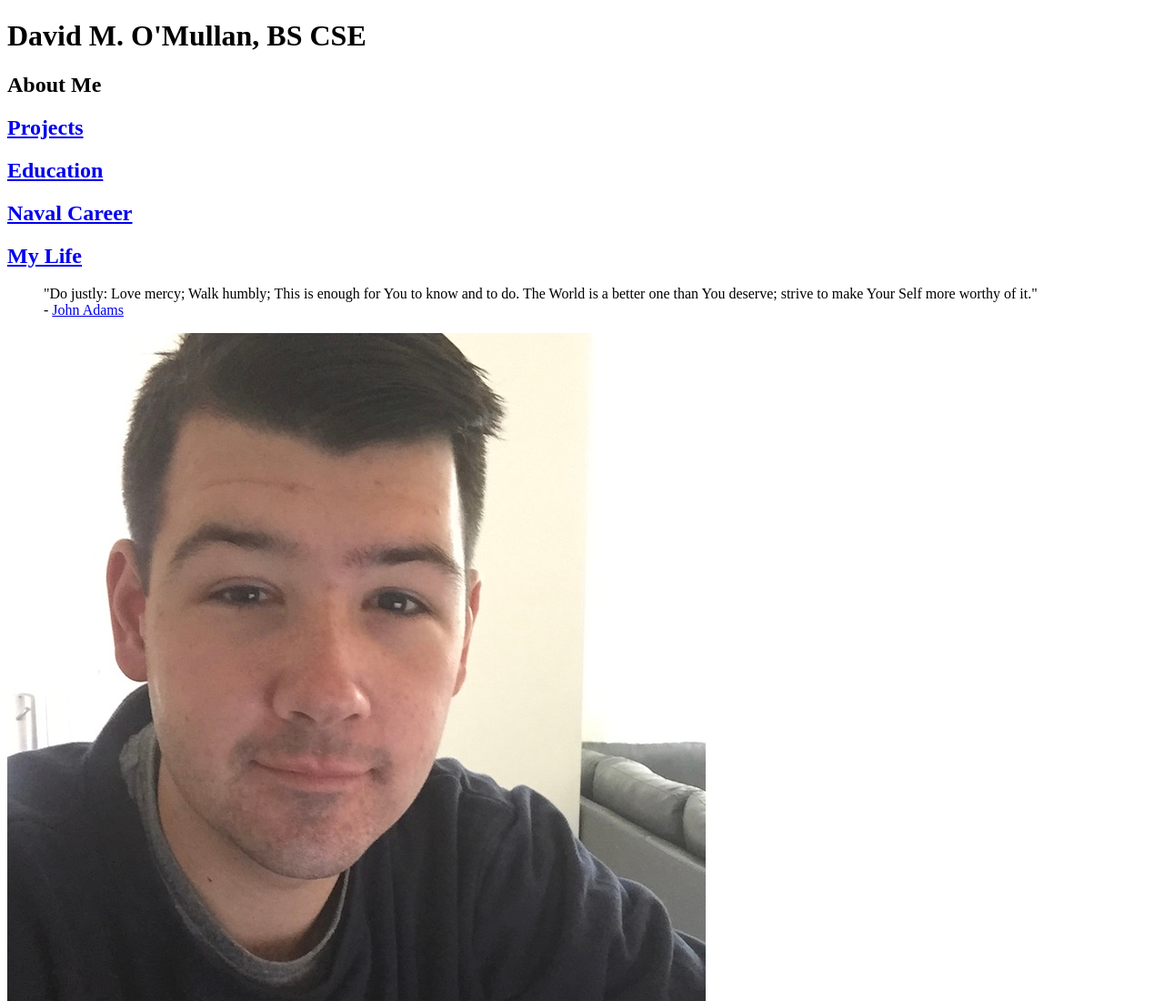
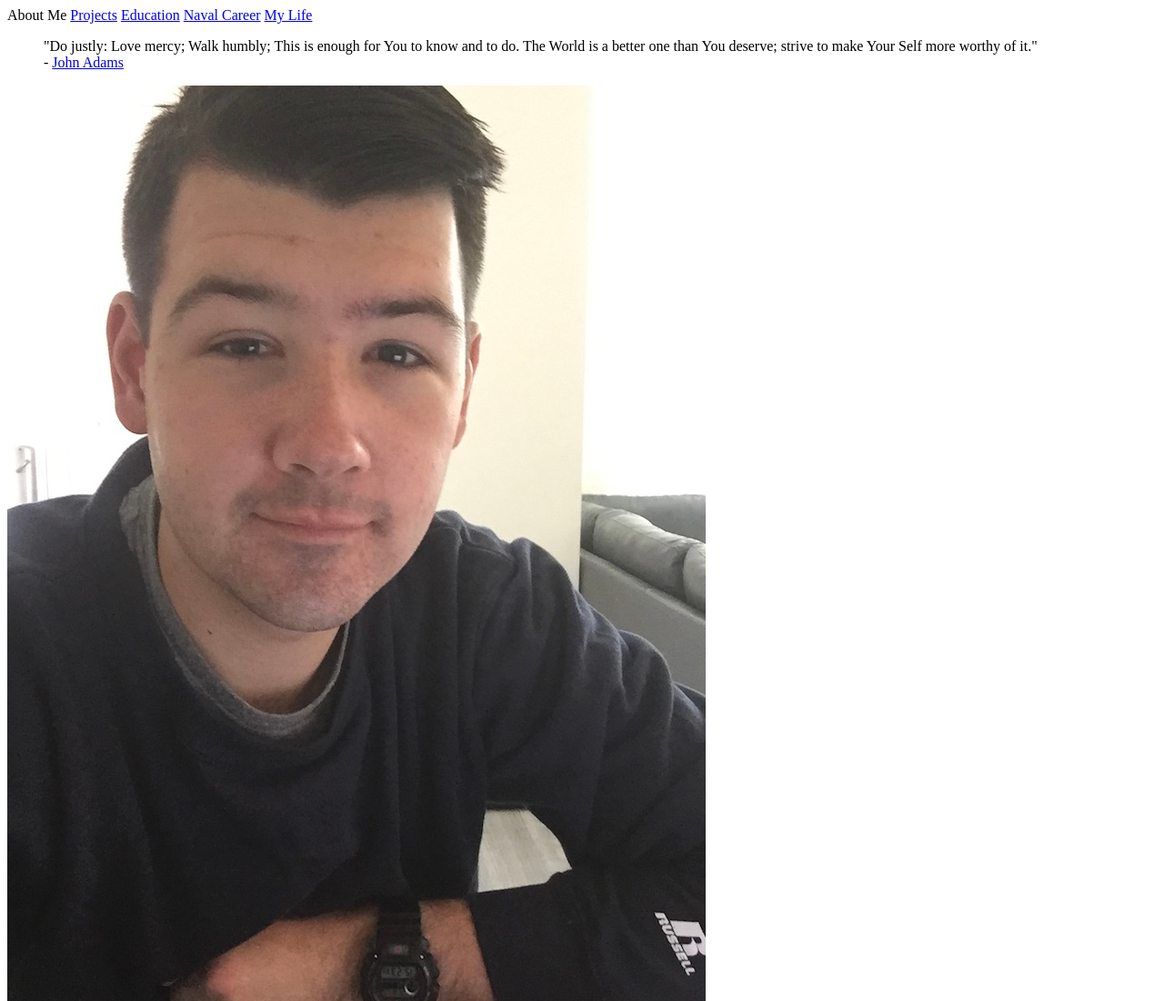
Before and after one commit to davidomullan/learn-enough-html, a plain HTML site: page index.html in a window 1280 px wide. Shown: the top 1100 px of the page at 91% size. Drawn offline with Linux system fonts and the light colour scheme.

Commit message:
Create navbar div

```diff
--- a/index.html
+++ b/index.html
@@ -7,17 +7,17 @@
 	</head>
 	<body>
 
-		<div>
+<!-- 		<header>
 			<h1>David M. O'Mullan, BS CSE</h1>
+		</header> -->
+
+		<div class="navbar">
+			About Me
+			<a href="projects.html">Projects</a>
+			<a href="education.html">Education</a>
+			<a href="naval_career.html">Naval Career</a>
+			<a href="life.html">My Life</a>
 		</div>
-
-		<header>
-			<h2>About Me</h2>
-			<h2><a href="projects.html">Projects</a></h2>
-			<h2><a href="education.html">Education</a></h2>
-			<h2><a href="naval_career.html">Naval Career</a></h2>
-			<h2><a href="life.html">My Life</a></h2>
-		</header>
 
 		<blockquote>
 			<p>
```
Also changed, not shown: education.html (+7 -7 lines), projects.html (+7 -8 lines).
